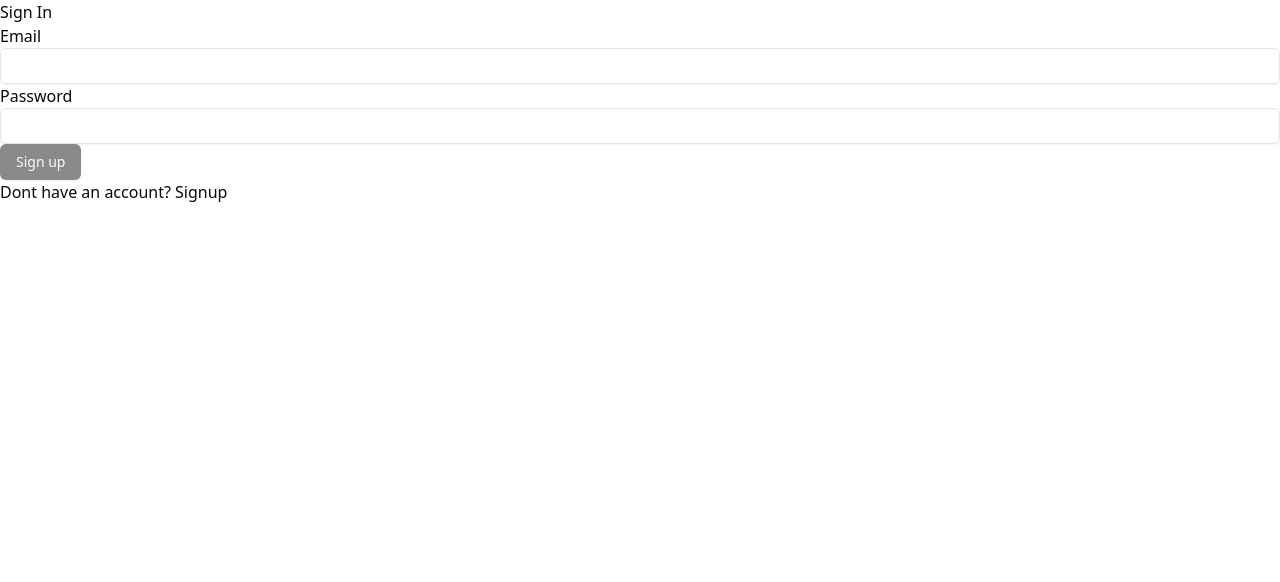
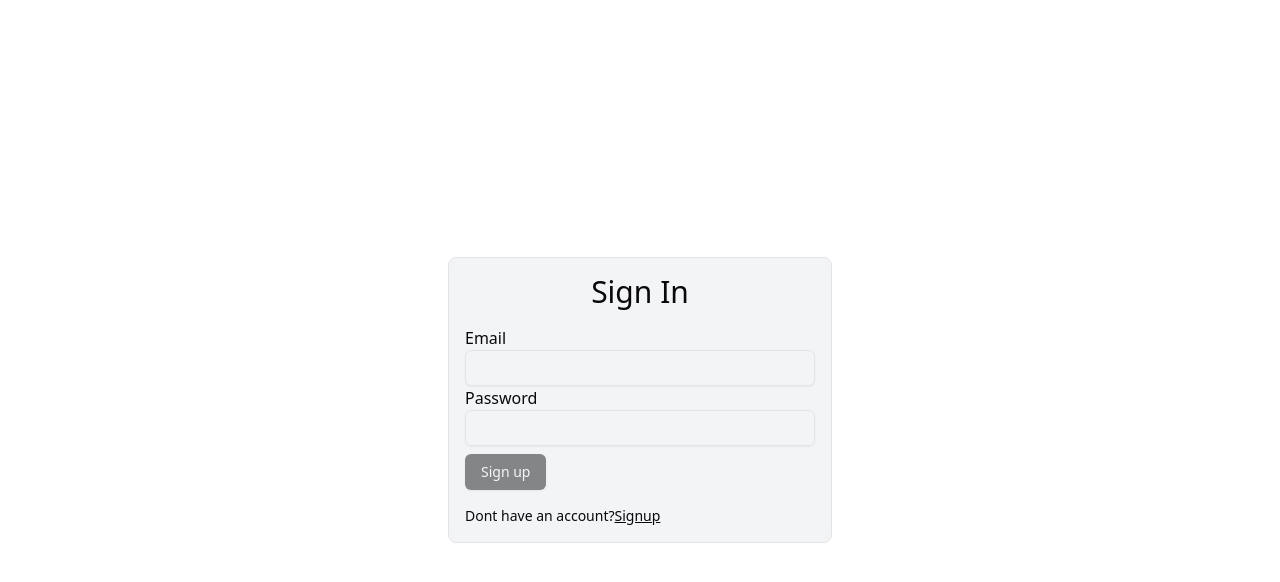
Before and after one commit to devhimani/ecomm, a React (Vite) app: page /signin in a window 1280 px wide. Shown: the top 582 px of the page. Built offline with nearby package versions, Linux system fonts and the light colour scheme.

Commit message:
Style SignIn page with reusable components

```diff
--- a/src/pages/Signin.tsx
+++ b/src/pages/Signin.tsx
@@ -6,21 +6,26 @@ import { Link } from "react-router-dom";
 
 const Signin = () => {
   return (
-    <div>
-      <h1>Sign In</h1>
+    <div className="h-screen flex items-center justify-center">
+      <div className="border m-2 p-4 rounded-lg w-full max-w-sm bg-gray-100 flex flex-col gap-4">
+        <h1 className="text-center text-3xl">Sign In</h1>
         <form>
           <Label htmlFor="email">Email</Label>
           <Input />
           <Label htmlFor="email">Password</Label>
           <Input />
-        <Button disabled>
+          <Button className="mt-2" disabled>
             {/* <Loader2 className="animate-spin" />
         Please wait */}
             Sign up
           </Button>
         </form>
-      <div>
-        Dont have an account? <Link to="/signup">Signup</Link>
+        <div className="text-sm">
+          Dont have an account?
+          <Link className="underline" to="/signup">
+            Signup
+          </Link>
+        </div>
       </div>
     </div>
   );
```
Lines whose indentation alone changed are shown as unchanged.
